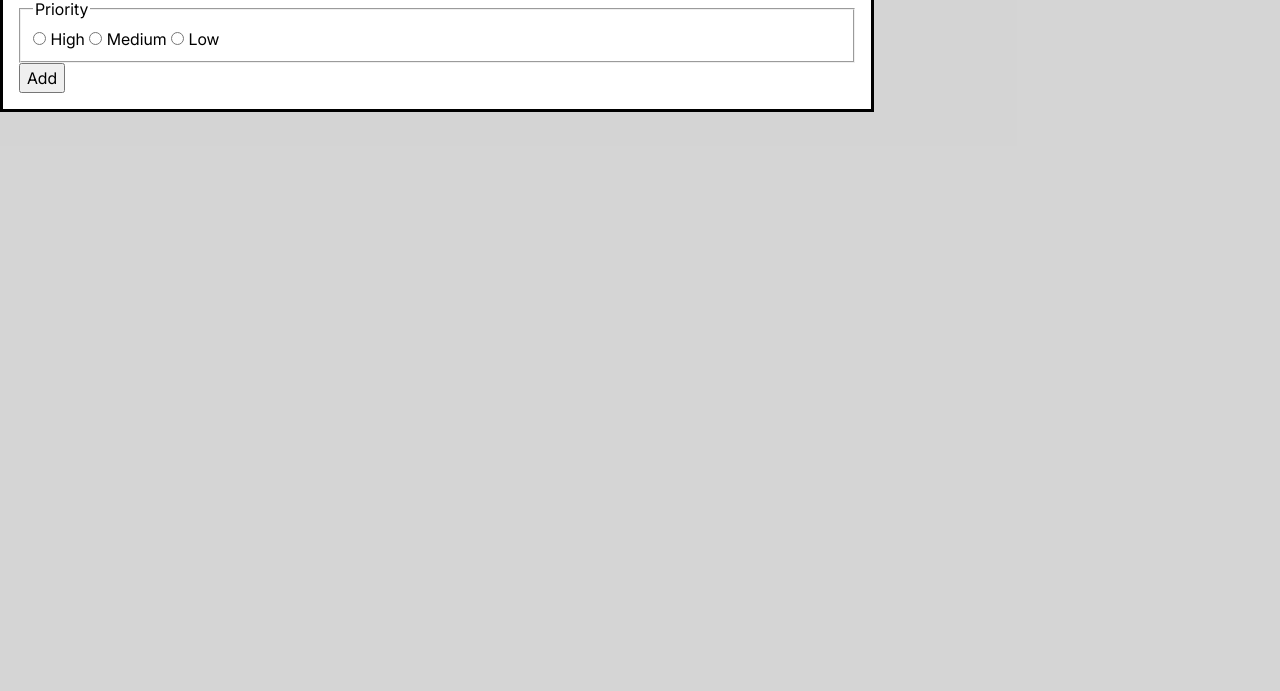
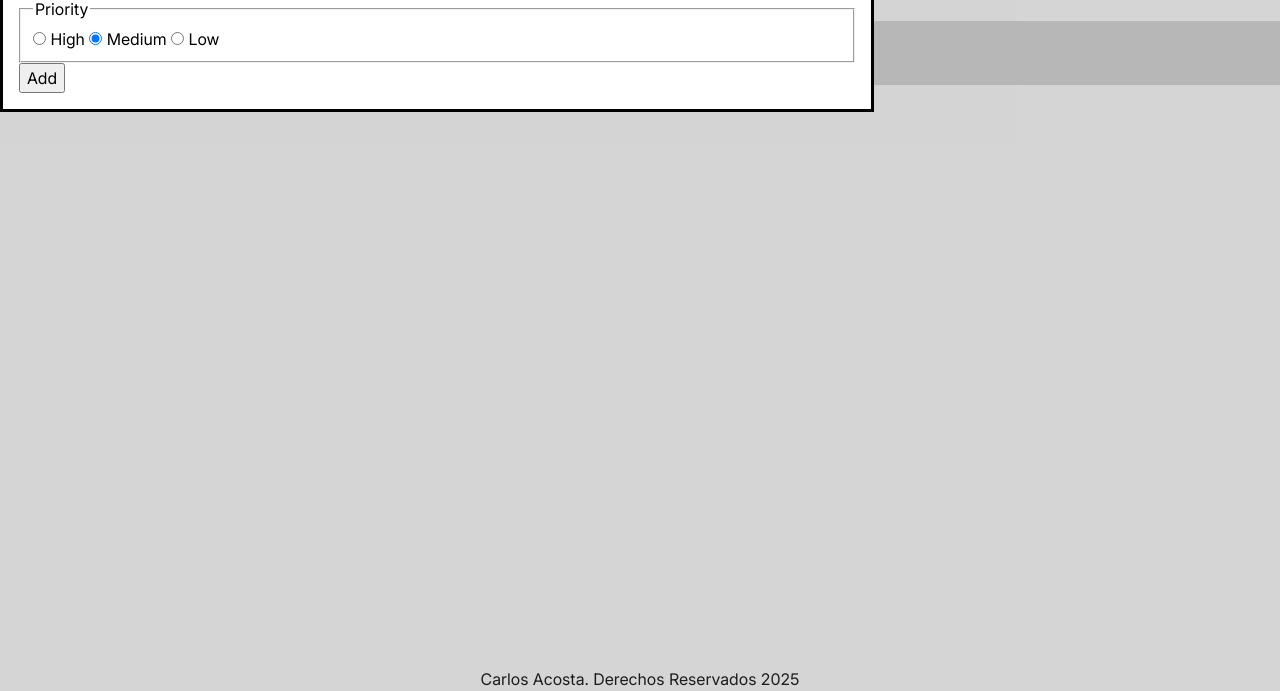
Before and after one commit to Carlosaac23/TOP-todo-list, a website built with webpack: page src/index.html in a window 1280 px wide. Both pictures are taken after a click on the button "Add Task". Shown: the part 109-800 px from the top of the page. Built offline with nearby package versions, Linux system fonts and the light colour scheme.

Commit message:
feat: make medium radio input checked by default and change tasks-container from div to ul

```diff
--- a/src/index.html
+++ b/src/index.html
@@ -33,7 +33,13 @@
             <input type="radio" name="priority" id="high" value="high" />
             <label for="high">High</label>
 
-            <input type="radio" name="priority" id="medium" value="medium" />
+            <input
+              type="radio"
+              name="priority"
+              id="medium"
+              value="medium"
+              checked
+            />
             <label for="medium">Medium</label>
 
             <input type="radio" name="priority" id="low" value="low" />
@@ -44,7 +50,7 @@
         </form>
       </dialog>
 
-      <div id="tasks-list"></div>
+      <ul id="tasks-container"></ul>
     </main>
 
     <div id="footer"></div>
```
